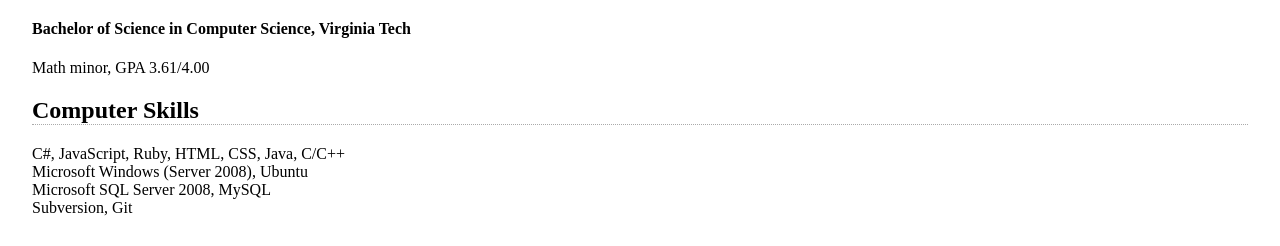
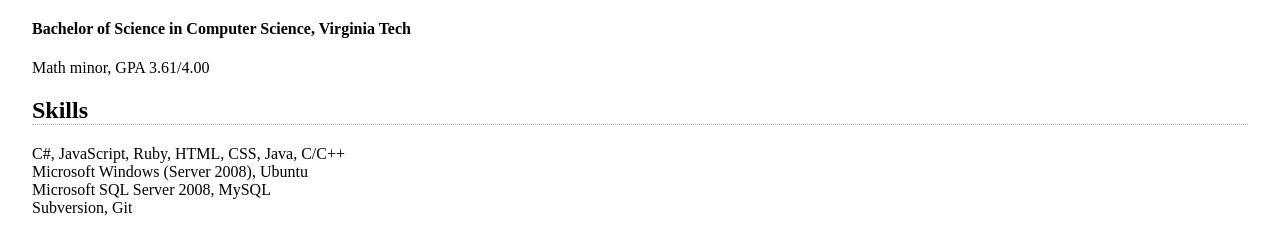
Before and after one commit to mdellanoce/mdellanoce.github.com, a Jekyll site: the page built from resume/index.markdown, in a window 1280 px wide. Shown: the part 1859-2105 px from the top of the page. Built offline with Jekyll 4.4.1, drawn with Linux system fonts in a browser that asks for light colours.

Commit message:
Just "skills" will do

```diff
--- a/resume/index.markdown
+++ b/resume/index.markdown
@@ -78,7 +78,7 @@ Attended Udi Dahan's one-week Advanced Distributed System Design training course
 #### Bachelor of Science in Computer Science, Virginia Tech
 Math minor, GPA 3.61/4.00
 
-## Computer Skills
+## Skills
 C#, JavaScript, Ruby, HTML, CSS, Java, C/C++
 Microsoft Windows (Server 2008), Ubuntu
 Microsoft SQL Server 2008, MySQL
```
